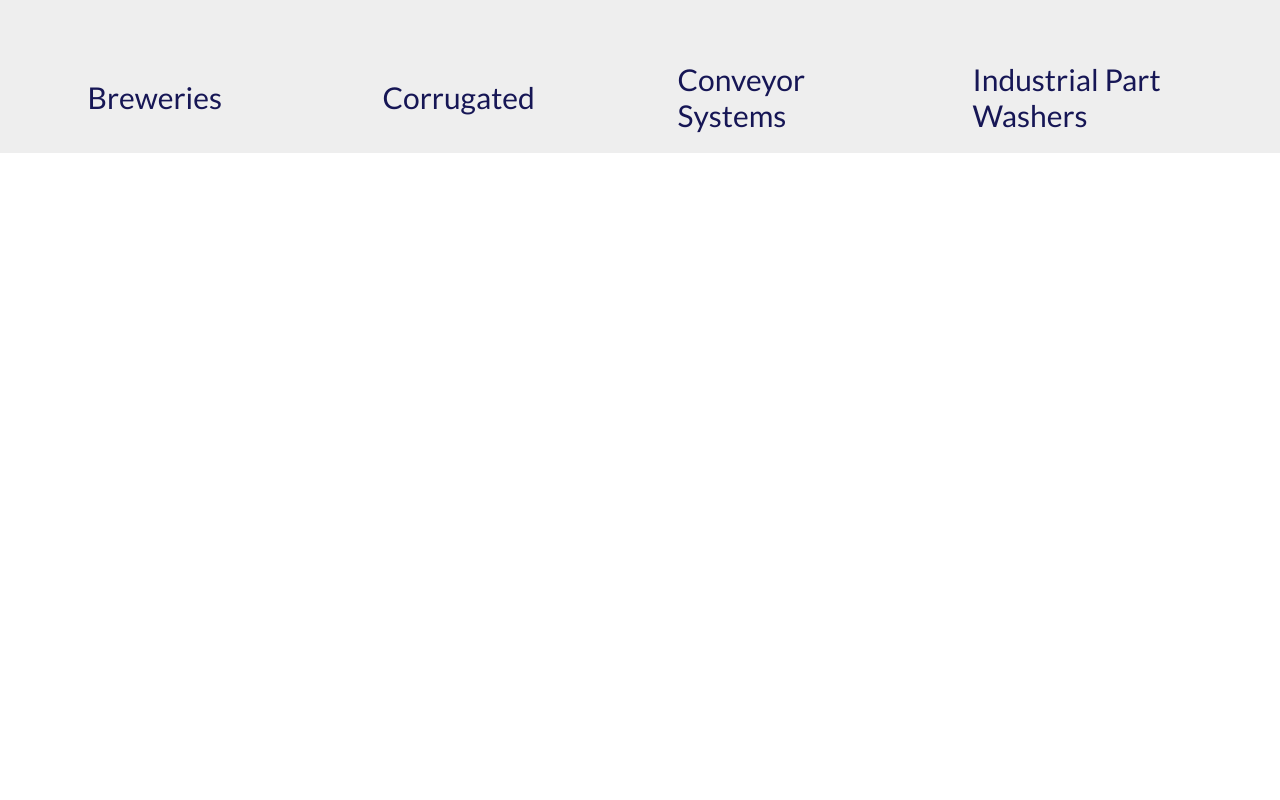
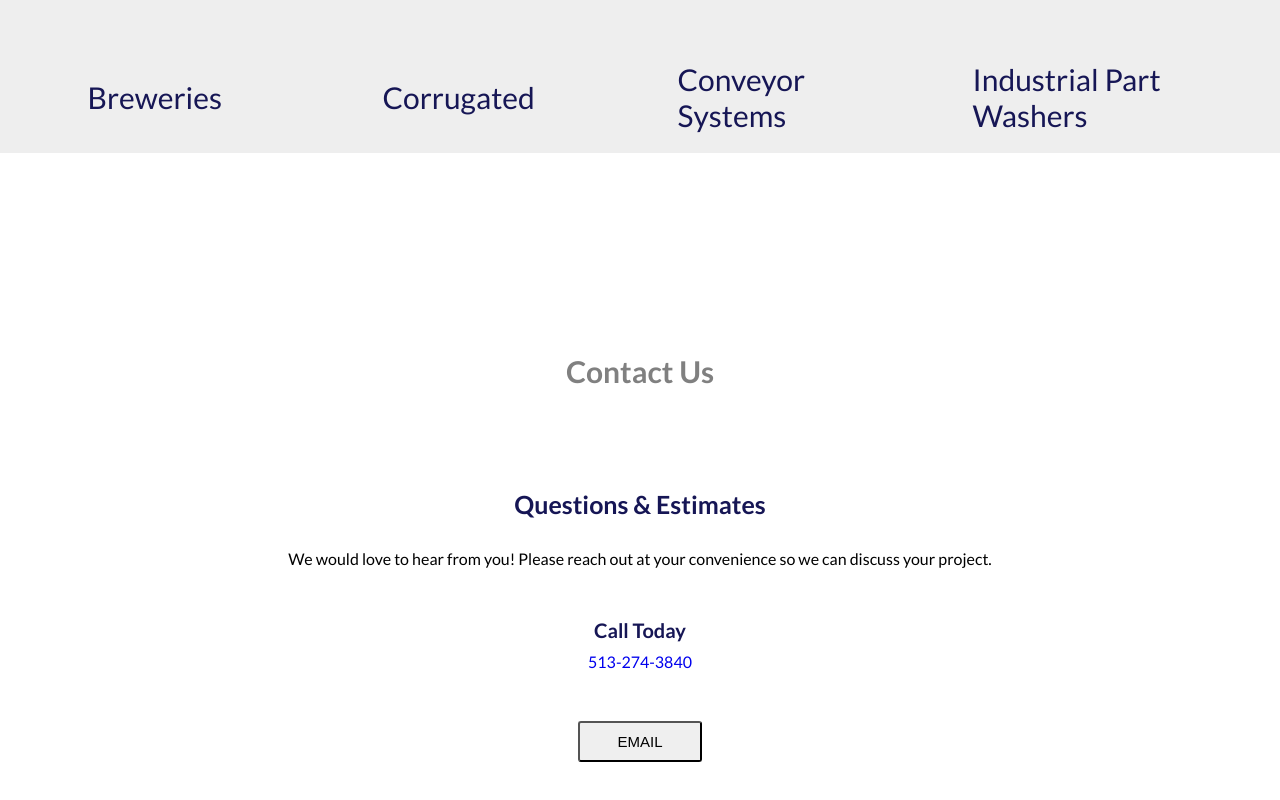
Before and after one commit to Denver-Meadows/stayton-engineering, a React (Create React App) app: page / in a window 1280 px wide. Shown: the part 5349-6149 px from the top of the page. Before the commit the page ends 5702 px from the top, so only its background shows below. Built offline with nearby package versions, Linux system fonts and the light colour scheme; a web font is replaced by a local one.

Commit message:
contact styled

```diff
--- a/src/App.js
+++ b/src/App.js
@@ -3,6 +3,7 @@ import Hero from "./components/Hero";
 import Services from "./components/Services";
 import Experience from "./components/Experience";
 import Industries from "./components/Industries";
+import Contact from "./components/Contact";
 
 function App() {
   return (
@@ -12,6 +13,7 @@ function App() {
       <Services />
       <Experience />
       <Industries />
+      <Contact />
     </div>
   );
 }
--- /dev/null
+++ b/src/components/Contact.js
@@ -0,0 +1,26 @@
+import React from "react";
+import "../styles/contact.scss";
+
+const Contact = () => {
+  return (
+    <section className="contact">
+      <div className="contact-header">
+        <h1>Contact Us</h1>
+      </div>
+      <div className="contact-details">
+        <h3>Questions & Estimates</h3>
+        <p className="contact-details-p">
+          We would love to hear from you! Please reach out at your convenience
+          so we can discuss your project.
+        </p>
+        <h4>Call Today</h4>
+        <a href="tel:5132743840">513-274-3840</a>
+        <a href="mailto: greg@staytonengineering.com">
+          <button className="contact-details-email">Email</button>
+        </a>
+      </div>
+    </section>
+  );
+};
+
+export default Contact;
--- /dev/null
+++ b/src/styles/contact.scss
@@ -0,0 +1,62 @@
+.contact {
+  // margin: 5rem 0;
+  // padding: 5rem;
+  margin: 10rem 10rem;
+
+  &-header {
+    color: var(--clr-secondary-1);
+    margin-top: 5rem;
+    margin-bottom: 10rem;
+    text-align: center;
+    font-size: 2rem;
+  }
+
+  &-details {
+    display: flex;
+    flex-direction: column;
+    align-items: center;
+    text-align: center;
+
+    &-p {
+      margin-bottom: 5rem;
+    }
+
+    h3 {
+      color: var(--clr-primary-1);
+      margin-bottom: 3rem;
+      font-size: 2.5rem;
+    }
+    h4 {
+      color: var(--clr-primary-1);
+      margin-bottom: 1rem;
+      font-size: 2rem;
+    }
+
+    a,
+    a:visited {
+      text-decoration: none;
+      margin-bottom: 5rem;
+    }
+
+    &-email {
+      width: 10rem;
+      // border: none;
+      border-radius: 3px;
+      // margin-top: 7rem;
+      padding: 1rem;
+      font-size: 1.5rem;
+      text-transform: uppercase;
+      cursor: pointer;
+
+      &:hover {
+        transform: translateY(-3px);
+        box-shadow: 0 1rem 1rem var(--clr-primary-1);
+      }
+
+      &:active {
+        transform: translateY(0.5px);
+        box-shadow: 0 1rem 1rem var(--clr-primary-1);
+      }
+    }
+  }
+}
--- a/src/styles/index.scss
+++ b/src/styles/index.scss
@@ -2,7 +2,7 @@
 
 :root {
   /* bg color nav*/
-  --clr-primary-1: #525e65;
+  --clr-primary-1: rgb(22, 22, 85);
   /* primary background */
   --clr-primary-2: white;
   /* secondary background */
--- a/src/styles/nav.scss
+++ b/src/styles/nav.scss
@@ -1,7 +1,7 @@
 // Navbar
 .nav {
   font-size: 2rem;
-  background-color: rgb(22, 22, 85);
+  background-color: var(--clr-primary-1);
   opacity: 50;
   color: var(--clr-primary-2);
   display: flex;
```
Also changed, not shown: src/components/Footer.js (added, +7 -0 lines), src/styles/footer.scss (added).
